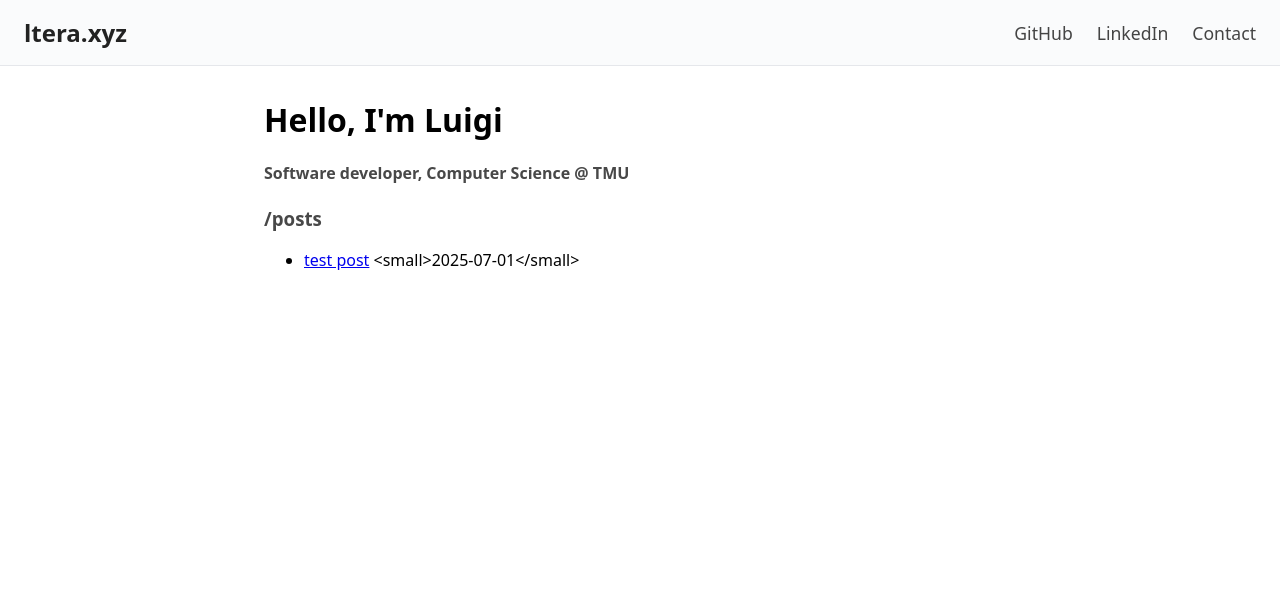
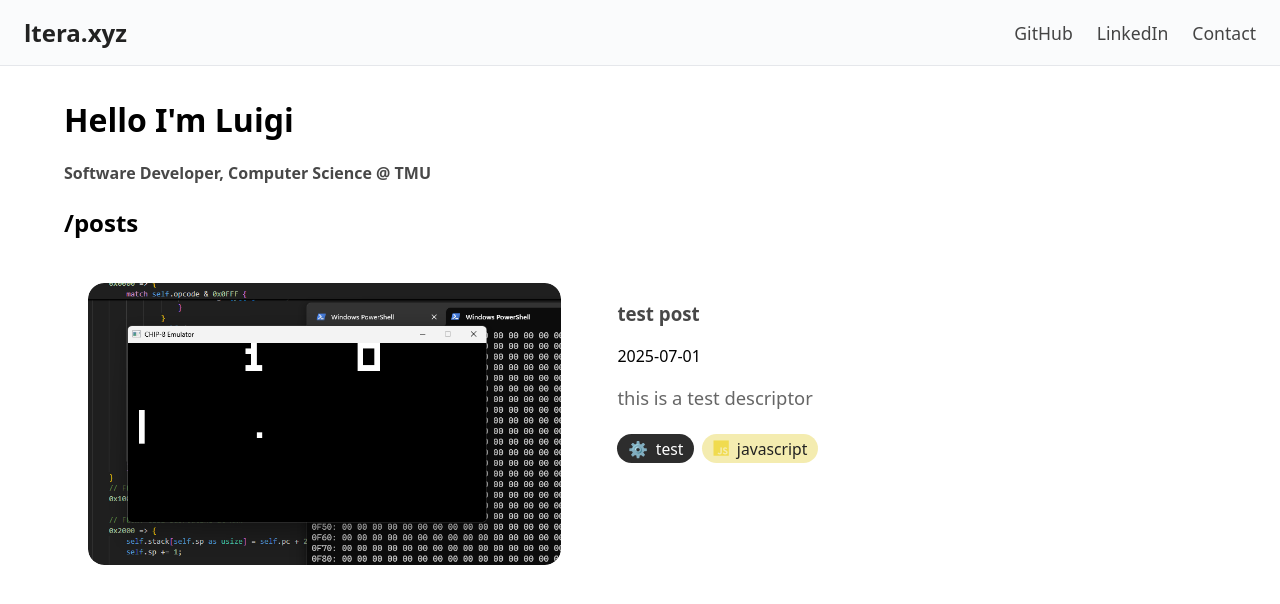
Before and after one commit to LuigiDotSRC/ltera.xyz, an Eleventy site: page src/index.md in a window 1280 px wide. Built offline with nearby package versions, Linux system fonts and the light colour scheme; Eleventy itself is replaced by a stand-in of ours; files that its build step writes are made by us from their sources; what eleventy-plugin-toc would draw is missing.

Commit message:
implement rich display of posts

```diff
--- a/public/styles/styles.css
+++ b/public/styles/styles.css
@@ -41,7 +41,7 @@ h4 {
 }
 
 main {
-  max-width: 800px;
+  max-width: 1200px;
   margin: 2rem auto;
   padding: 0 1.5rem;
   box-sizing: border-box;
@@ -186,3 +186,60 @@ main {
 .toc-list[hidden] {
   display: none;
 }
+
+.post-card {
+  display: flex;
+  align-items: stretch;
+  gap: 2em;
+  padding: 1.5em;
+  margin-bottom: 2em;
+  max-width: 1100px;
+  min-height: 260px;
+  box-sizing: border-box;
+  overflow: hidden;
+  border-radius: 18px;
+}
+.post-thumb-container {
+  flex: 0 0 45%;
+  max-width: 45%;
+  min-width: 180px;
+  display: flex;
+  align-items: center;
+  justify-content: center;
+  overflow: hidden;
+  border-radius: 16px;
+  background: #fff;
+}
+.post-thumbnail {
+  width: 100%;
+  height: 100%;
+  object-fit: cover;
+  border-radius: 16px;
+  display: block;
+  background: #fff;
+}
+.post-info {
+  flex: 1 1 55%;
+  max-width: 55%;
+  min-width: 0;
+  /* display: flex; */
+  /* flex-direction: column; */
+  /* justify-content: center; */
+  padding-left: 1.5em;
+}
+@media (max-width: 900px) {
+  .post-card {
+    flex-direction: column;
+    min-height: unset;
+    max-width: 100%;
+  }
+  .post-thumb-container, .post-info {
+    max-width: 100%;
+    flex: unset;
+    padding-left: 0;
+  }
+  .post-thumb-container {
+    min-width: 0;
+    margin-bottom: 1em;
+  }
+}
--- /dev/null
+++ b/src/_includes/index_layout.njk
@@ -0,0 +1,34 @@
+---
+layout: layout.njk
+---
+<h1>Hello I'm Luigi</h1>
+<h4>Software Developer, Computer Science @ TMU</h4>
+
+<h2>/posts</h2>
+{% for post in collections.posts | reverse %}
+    <div class="post-card">
+        {% if post.data.thumbnail %}
+            <a href="{{ post.url }}" class="post-thumb-container" tabindex="-1" aria-label="Go to {{ post.data.title }}">
+                <img src="{{ post.data.thumbnail }}" alt="thumbnail for {{ post.data.title }}" class="post-thumbnail">
+            </a>
+        {% endif %}
+        <a href="{{ post.url }}" class="post-info" style="text-decoration: none; color: inherit;">
+            <h3>{{ post.data.title }}</h3>
+            <p class="post-date">{{ post.date.toISOString().slice(0, 10) }}</p>
+            <p class="post-description">{{ post.data.description }}</p>
+
+            {% if post.data.tags %}
+                <div class="post-tags">
+                    {% for tag in post.data.tags %}
+                        {% if tag != "posts" %}
+                            <span class="tag tag-{{ tag | slug }}">
+                                {{ tag | tag_icon_html | safe }}
+                                <span class="tag-label">{{ tag }}</span>
+                            </span>
+                        {% endif %}
+                    {% endfor %}
+                </div>
+            {% endif %}
+        </a>
+    </div>
+{% endfor %}
--- a/src/index.md
+++ b/src/index.md
@@ -1,11 +1,4 @@
 ---
 title: ltera.xyz
-layout: layout.njk
+layout: index_layout.njk
 ---
-# Hello, I'm Luigi
-#### Software developer, Computer Science @ TMU
-
-### /posts
-{% for post in collections.posts | reverse %}
-- [{{ post.data.title }}]({{ post.url }}) <small>{{ post.date.toISOString().slice(0, 10) }}</small>
-{% endfor %}
--- a/src/posts/test.md
+++ b/src/posts/test.md
@@ -4,6 +4,7 @@ layout: post.njk
 tags: [posts, test, javascript]
 description: this is a test descriptor
 updated: 2025-07-01
+thumbnail: /img/c8emu_screenshot.png
 ---
 ## this is a h2
 this is a test post
--- a/styles/styles.css
+++ b/styles/styles.css
@@ -41,7 +41,7 @@ h4 {
 }
 
 main {
-  max-width: 800px;
+  max-width: 1200px;
   margin: 2rem auto;
   padding: 0 1.5rem;
   box-sizing: border-box;
@@ -186,3 +186,60 @@ main {
 .toc-list[hidden] {
   display: none;
 }
+
+.post-card {
+  display: flex;
+  align-items: stretch;
+  gap: 2em;
+  padding: 1.5em;
+  margin-bottom: 2em;
+  max-width: 1100px;
+  min-height: 260px;
+  box-sizing: border-box;
+  overflow: hidden;
+  border-radius: 18px;
+}
+.post-thumb-container {
+  flex: 0 0 45%;
+  max-width: 45%;
+  min-width: 180px;
+  display: flex;
+  align-items: center;
+  justify-content: center;
+  overflow: hidden;
+  border-radius: 16px;
+  background: #fff;
+}
+.post-thumbnail {
+  width: 100%;
+  height: 100%;
+  object-fit: cover;
+  border-radius: 16px;
+  display: block;
+  background: #fff;
+}
+.post-info {
+  flex: 1 1 55%;
+  max-width: 55%;
+  min-width: 0;
+  /* display: flex; */
+  /* flex-direction: column; */
+  /* justify-content: center; */
+  padding-left: 1.5em;
+}
+@media (max-width: 900px) {
+  .post-card {
+    flex-direction: column;
+    min-height: unset;
+    max-width: 100%;
+  }
+  .post-thumb-container, .post-info {
+    max-width: 100%;
+    flex: unset;
+    padding-left: 0;
+  }
+  .post-thumb-container {
+    min-width: 0;
+    margin-bottom: 1em;
+  }
+}
```
Also changed, not shown: public/index.html (+39 -6 lines), .eleventy.js, public/img/c8emu_screenshot.png (added).
